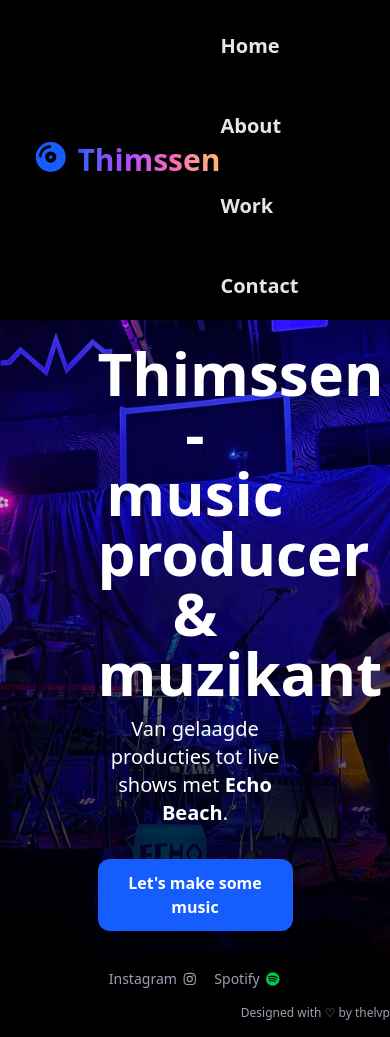
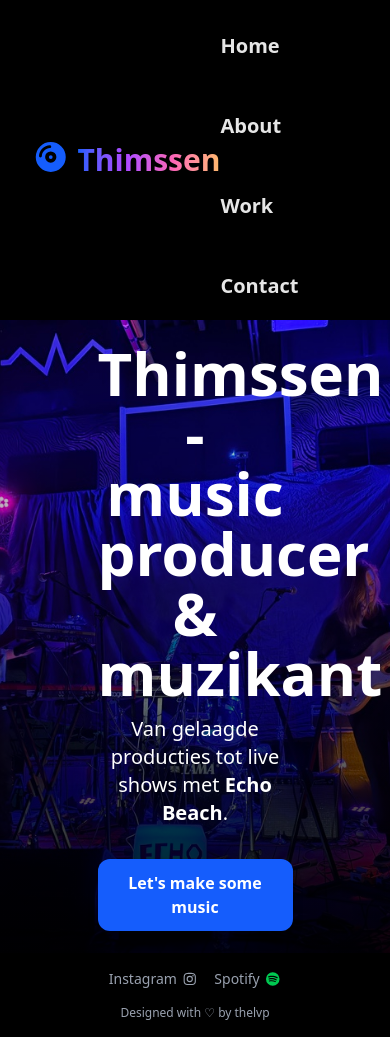
Before and after one commit to thelvp/thimssen, a React (Vite) app: page / in a window 390 px wide. Built offline with nearby package versions, Linux system fonts and the light colour scheme; the HTML template or start-up script is replaced by a standard one.

Commit message:
responsivity footer

```diff
--- a/src/components/Footer.tsx
+++ b/src/components/Footer.tsx
@@ -7,15 +7,15 @@ export const Footer = () => {
 
   return (
     <footer className="z-20 w-full py-4 text-gray-400">
-      <div className="mx-auto grid max-w-7xl grid-cols-1 items-center gap-4 sm:grid-cols-3">
+      <div className="mx-auto flex flex-col items-center justify-center gap-4">
         <div className="hidden sm:block" />
-        <ul className="flex flex-wrap items-center justify-center text-sm">
+        <ul className="flex flex-wrap text-sm hover:font-semibold">
           <li>
             <a
               target="_blank"
               rel="noopener noreferrer"
               href="https://www.instagram.com/thimssen/"
-              className={` ${baseFocusA11YClasses} hover:text-pink-600`}
+              className={` ${baseFocusA11YClasses} hover:text-yellow-600`}
             >
               Instagram
               <FontAwesomeIcon
@@ -46,9 +46,9 @@ export const Footer = () => {
           </li>
         </ul>
 
-        <p className="justify-self-end text-right text-xs">
+        <p className="text-xs">
           <a
-            className={`group ${baseFocusA11YClasses}`}
+            className={`group ${baseFocusA11YClasses}hover:font-semibold`}
             href="https://github.com/thelvp"
           >
             Designed with{' '}
```
